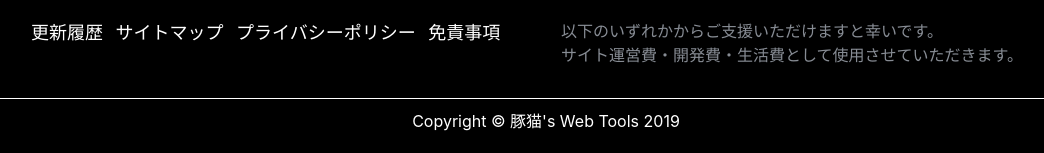
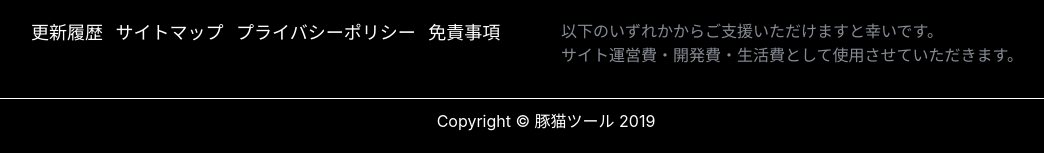
Before and after one commit to dev-neko/001_dev_neko_tools, a Django app: page /owner in a window 1280 px wide. Shown: the part 752-905 px from the top of the page, without its empty margins (94-1138 px from the left). Run offline with Django 3.2, Linux system fonts and the light colour scheme; some libraries are stand-ins or nearby versions.

Commit message:
191009-3

```diff
--- a/templates/base/footer.html
+++ b/templates/base/footer.html
@@ -68,7 +68,7 @@
         </div>
         <div class="border-hr"></div>
         <div class="text-center">
-            <a style="color: #fff;">Copyright © 豚猫's Web Tools 2019</a>
+            <a style="color: #fff;">Copyright © 豚猫ツール 2019</a>
         </div>
     </div>
 </footer>
```
